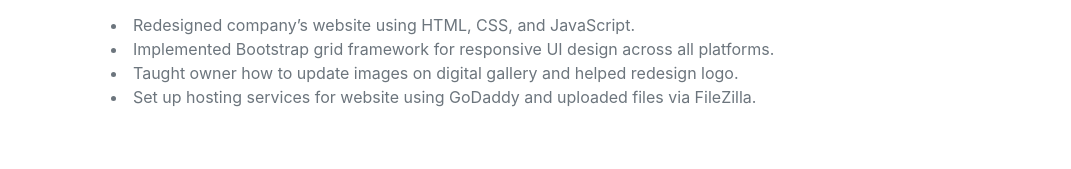
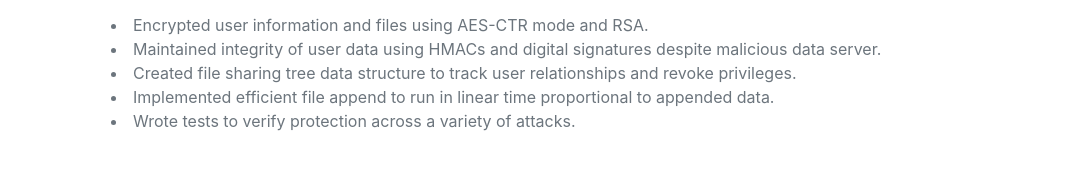
Before and after one commit to nneeranjun/digitalportfolio, a plain HTML site: page index.html in a window 1280 px wide. Shown: the part 2974-3143 px from the top of the page, without its empty margins (209-1280 px from the left). Drawn offline with nearby package versions, Linux system fonts and the light colour scheme; a web font is replaced by a local one.

Commit message:
Fixed second project desceription

```diff
--- a/index.html
+++ b/index.html
@@ -130,10 +130,12 @@
                                     </a></h3>
                             <div class="subheading mb-3">Golang</div>
                             <ul style="list-style-position: inside; padding-left: 0;">
-                            <li>Redesigned company’s website using HTML, CSS, and JavaScript.</li>
-                            <li>Implemented Bootstrap grid framework for responsive UI design across all platforms.</li>
-                            <li>Taught owner how to update images on digital gallery and helped redesign logo.</li>
-                            <li>Set up hosting services for website using GoDaddy and uploaded files via FileZilla.</li>
+                            <li>Encrypted user information and files using AES-CTR mode and RSA.</li>
+                            <li>Maintained integrity of user data using HMACs and digital signatures despite malicious data server.</li>
+                            <li>Created file sharing tree data structure to track user relationships and revoke privileges.</li>
+                            <li>Implemented efficient file append to run in linear time proportional to appended data.</li>
+                            <li>Wrote tests to verify protection across a variety of attacks.</li>
+
                             </ul>
                         </div>
                     </div>
```
